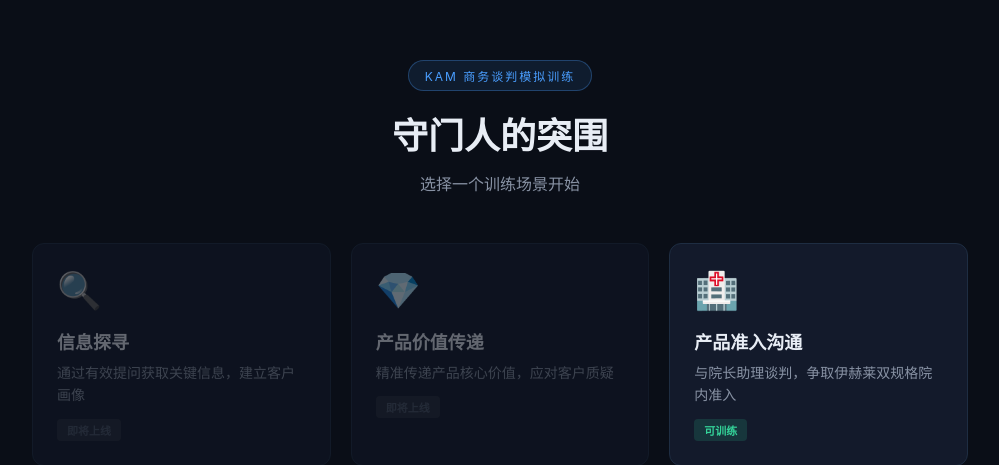
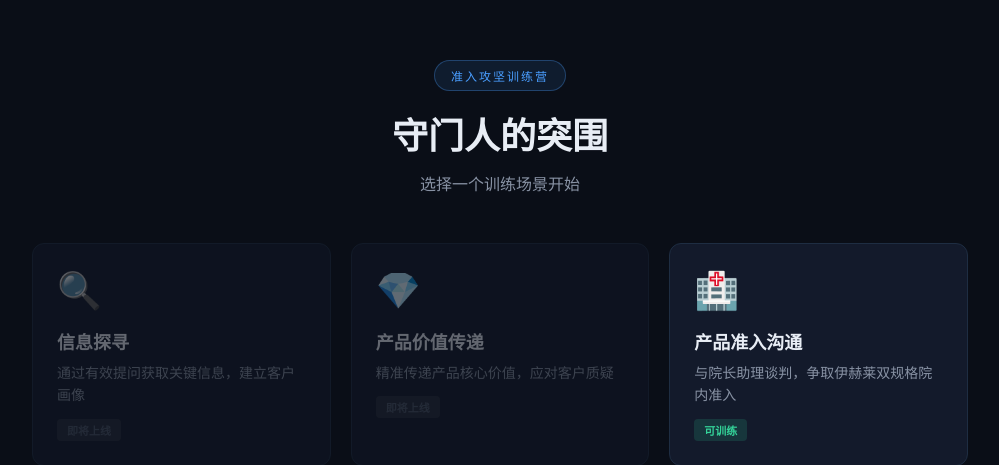
Before and after one commit to apertus-dev/roleplay_game, a Flask app: page / in a window 1280 px wide. Shown: the top 465 px of the page, without its empty margins (140-1139 px from the left). Run offline with Flask 3, Linux system fonts and the light colour scheme; data comes from the database, SQL or seed files in the repository.

Commit message:
chore: KAM商务谈判模拟训练 改为 准入攻坚训练营

```diff
--- a/templates/home.html
+++ b/templates/home.html
@@ -108,7 +108,7 @@
 <body>
     <div class="home-container">
         <div class="home-header">
-            <div class="home-badge">KAM 商务谈判模拟训练</div>
+            <div class="home-badge">准入攻坚训练营</div>
             <h1 class="home-title">守门人的突围</h1>
             <p class="home-subtitle">选择一个训练场景开始</p>
         </div>
```
